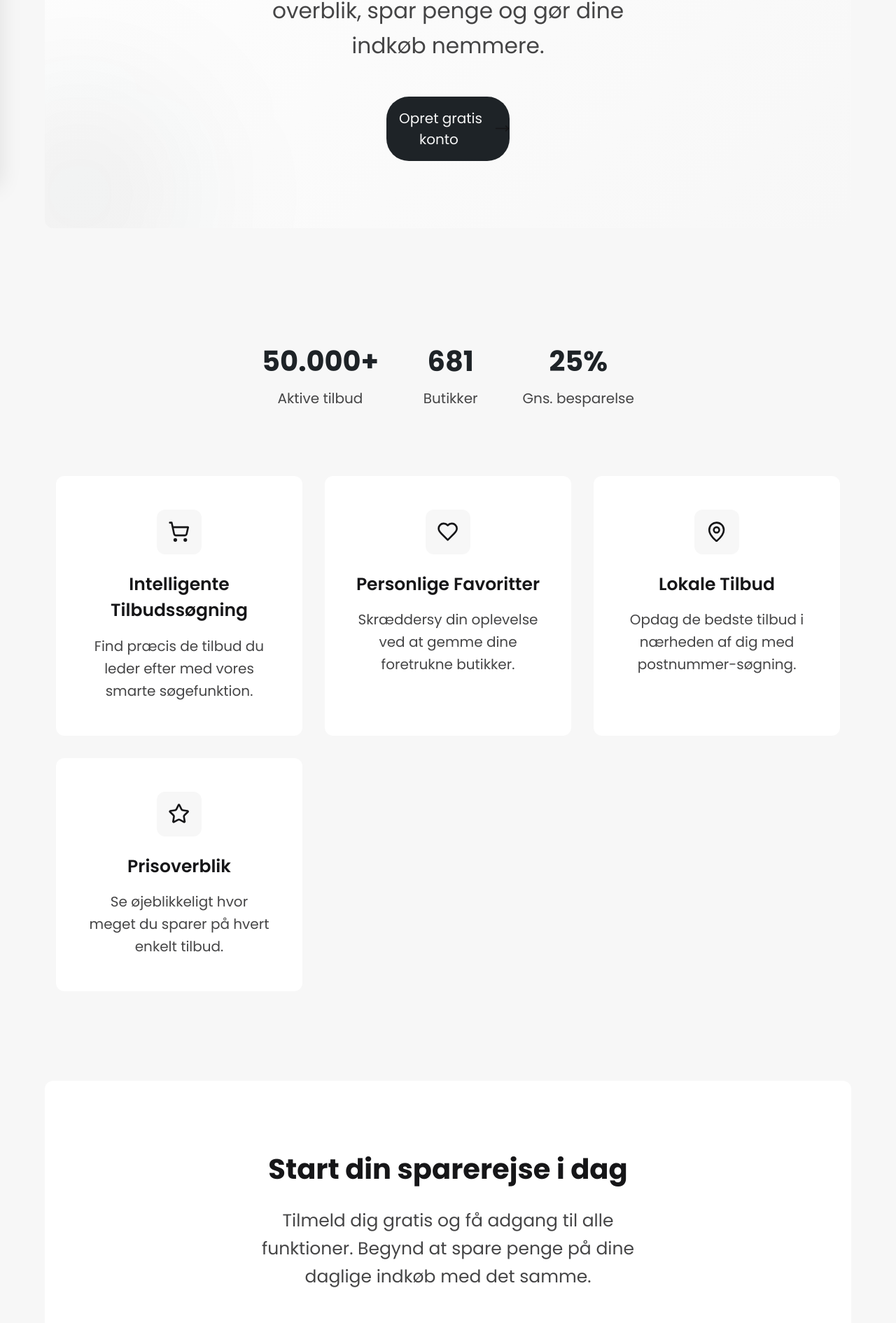
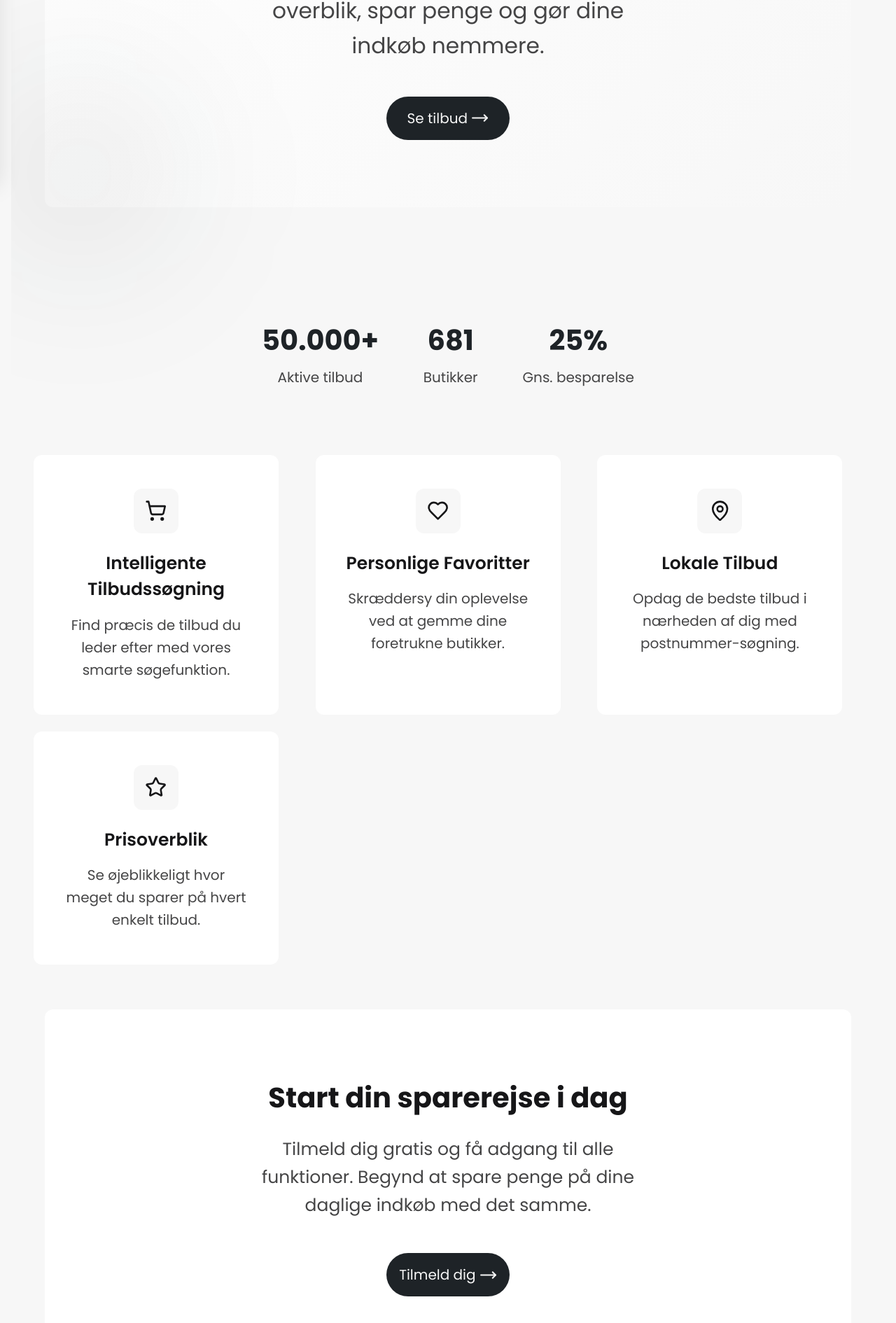
Before and after one commit to AlberteVallentin/DiscountFinderFront, a React (Vite) app: page / in a window 1280 px wide. Shown: the part 544-2434 px from the top of the page at 70% size. Built offline with nearby package versions, Linux system fonts and the light colour scheme.

Commit message:
home done

```diff
--- a/src/pages/Home.jsx
+++ b/src/pages/Home.jsx
@@ -32,7 +32,6 @@ const HeroSection = styled.section`
   max-width: 1200px;
   width: calc(100% - 2rem);
   animation: ${fadeIn} 0.8s ease-out;
-  overflow: hidden;
 `;
 
 const HeroAccent = styled.div`
@@ -75,12 +74,8 @@ const HeroSubtitle = styled.p`
 
 const FeaturesGrid = styled.div`
   display: grid;
-  grid-template-columns: repeat(auto-fit, minmax(280px, 1fr));
-  gap: 2rem;
-  margin: 0 auto 4rem auto;
-  padding: 0 1rem;
-  max-width: 1200px;
-  width: calc(100% - 2rem);
+  grid-template-columns: repeat(auto-fill, minmax(280px, 1fr));
+  gap: 1.5rem;
 `;
 
 const FeatureCard = styled.div`
@@ -94,6 +89,8 @@ const FeatureCard = styled.div`
   transition: all 0.3s ease;
   position: relative;
   overflow: hidden;
+  width: 100%;
+  max-width: 350px;
 
   &::before {
     content: '';
@@ -240,9 +237,9 @@ const Home = () => {
             Din personlige guide til de bedste tilbud fra Netto, Føtex og Bilka.
             Få overblik, spar penge og gør dine indkøb nemmere.
           </HeroSubtitle>
-          <Button onClick={() => navigate('/login')}>
-            Opret gratis konto&nbsp;
-            <Icon name='MoveRight' size='m' />
+          <Button onClick={() => navigate('/stores')}>
+            Se tilbud&nbsp;
+            <Icon name='MoveRight' size='m' color='buttonText' />
           </Button>
         </HeroContent>
       </HeroSection>
@@ -279,8 +276,8 @@ const Home = () => {
           penge på dine daglige indkøb med det samme.
         </CTADescription>
         <Button onClick={() => navigate('/login')}>
-          Opret gratis konto&nbsp;
-          <Icon name='MoveRight' size='m' />
+          Tilmeld dig&nbsp;
+          <Icon name='MoveRight' size='m' color='buttonText' />
         </Button>
       </CTASection>
     </PageContainer>
```
